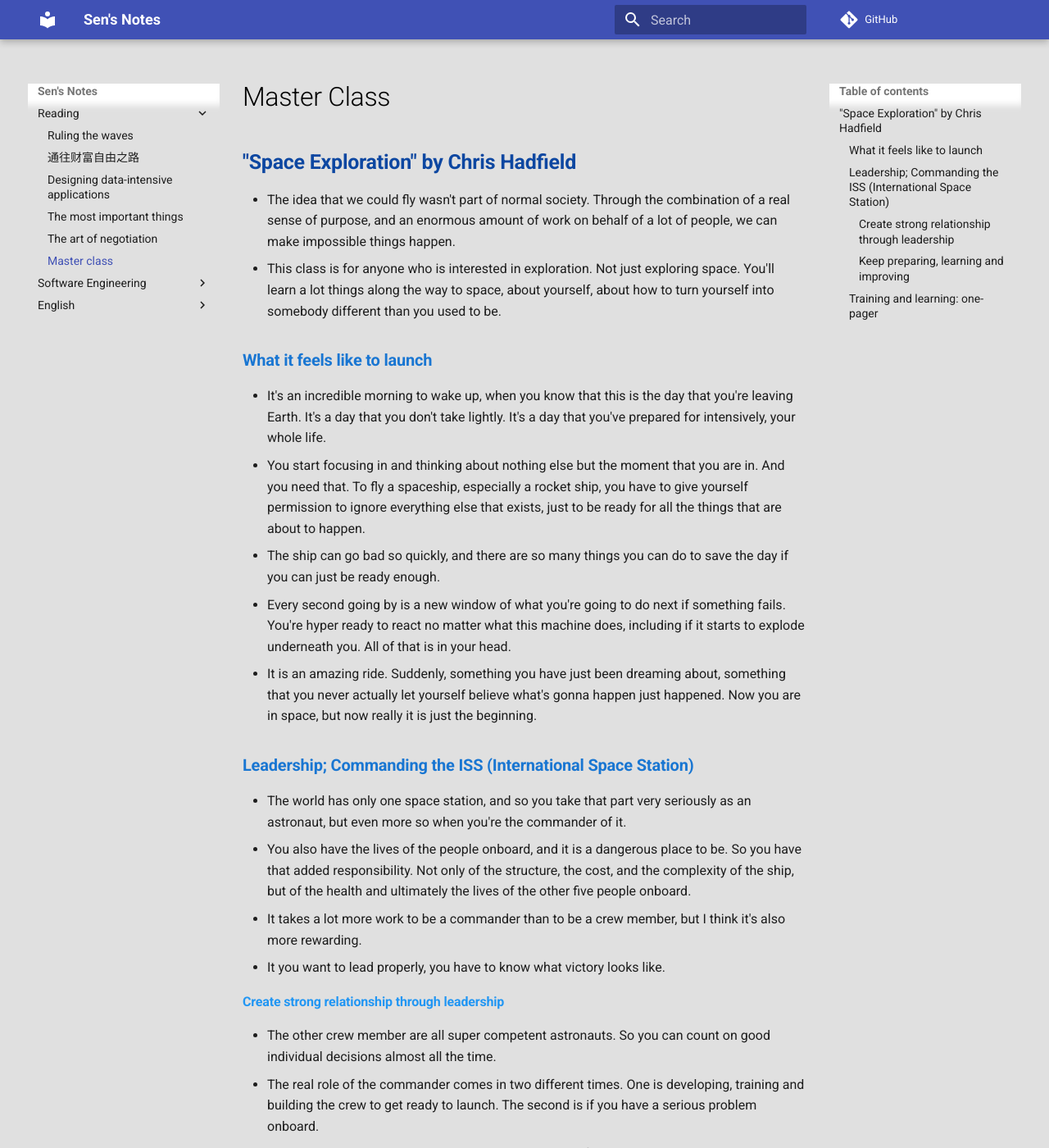
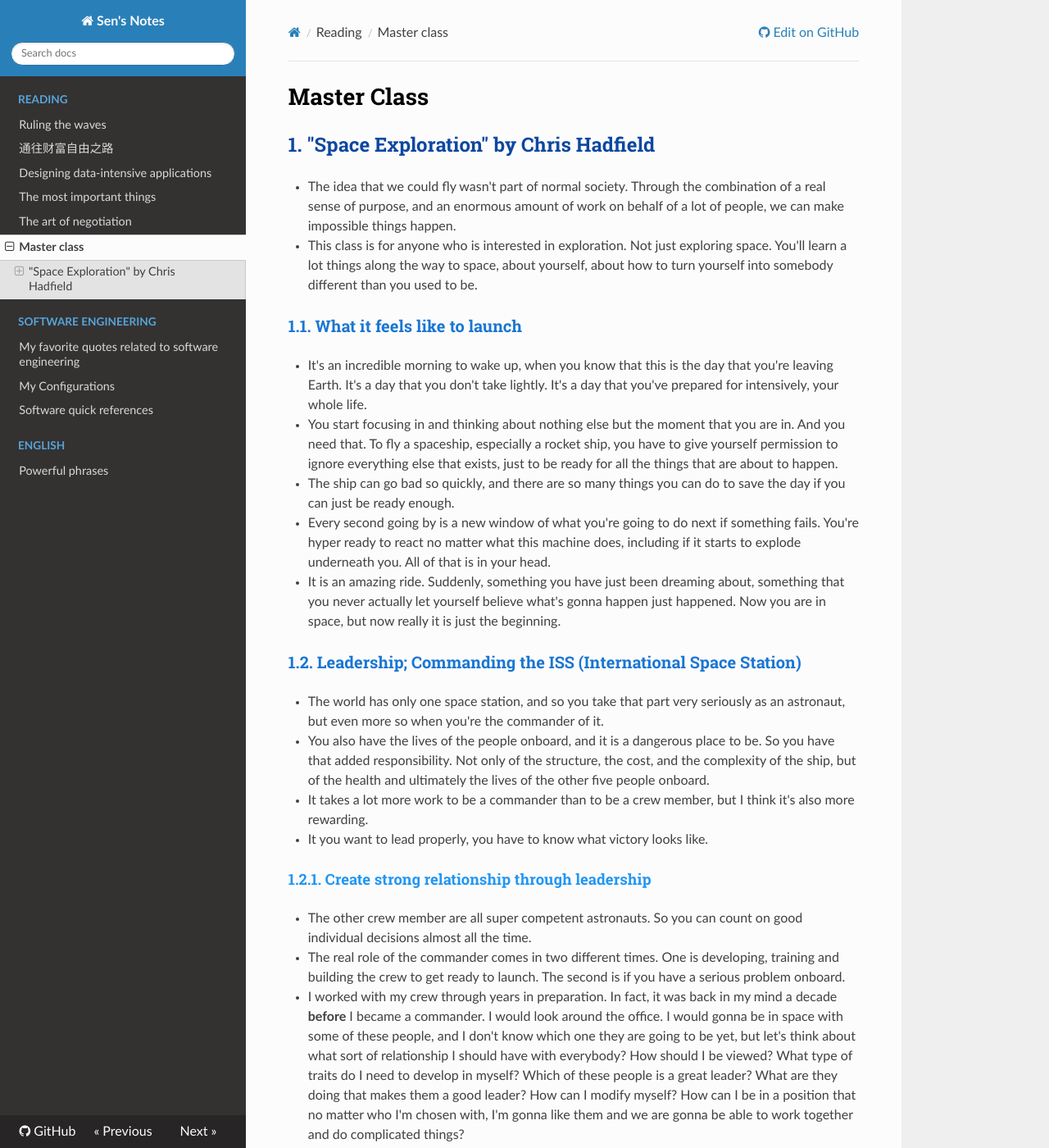
Before and after one commit to slinjhu/notes, an MkDocs documentation site: the page built from docs/reading/master-class.md, in a window 1280 px wide and 1400 px high. Shown: the whole window at 82% size. Built offline with MkDocs 1.6.1, drawn with Linux system fonts in a browser that asks for light colours; nearby versions of some CDN libraries; comment, search, counter and statistics services are not loaded; some of the changed text lies outside the part shown.

Commit message:
Changed style

```diff
--- a/docs/reading/master-class.md
+++ b/docs/reading/master-class.md
@@ -25,7 +25,7 @@ Now you are in space, but now really it is just the beginning.
 #### Create strong relationship through leadership
 - The other crew member are all super competent astronauts. So you can count on good individual decisions almost all the time.
 - The real role of the commander comes in two different times. One is developing, training and building the crew to get ready to launch. The second is if you have a serious problem onboard.
-- I worked with my crew through years in preparation. In fact, it was back in my mind a decade before I became a commander. I would look around the office.
+- I worked with my crew through years in preparation. In fact, it was back in my mind a decade **before** I became a commander. I would look around the office.
 I would gonna be in space with some of these people, and I don't know which one they are going to be yet, but let's think about what sort of relationship I should have with everybody? How should I be viewed? What type of traits do I need to develop in myself? Which of these people is a great leader? What are they doing that makes them a good leader? How can I modify myself? How can I be in a position that no matter who I'm chosen with, I'm gonna like them and we are gonna be able to work together and do complicated things?
 - When you get assigned a crew, then you are trying to make sure that the crew is protected, that they get the training that they need, that they feel fulfilled, that they're pursuing their own personal and profession objectives all the way through the training process.
 - The real ultimate test of being a commander is when something goes drastically wrong. You have to respond immediately.
--- a/docs/stylesheet.css
+++ b/docs/stylesheet.css
@@ -1,21 +1,53 @@
+/* Coloring */
+
 body {
     background-color: #E0E0E0;
 }
 
-.md-content h1 {
+h1 {
     color: black;
+    counter-reset: h2counter;
 }
 
-.md-content h2 {
+h2 {
     color:#0D47A1;
     font-weight: bolder;
 }
 
-.md-content h3 {
+h3 {
     color: #1976D2;
     font-weight: bold;
 }
 
-.md-content h4 {
+h4 {
     color: #2196F3;
 }
+
+/* Section numbering */
+
+body {
+    counter-reset : h2;
+}
+
+h2 {
+    counter-reset : h3;
+}
+
+h3 {
+    counter-reset : h4;
+}
+
+h2:before {
+    content : counter(h2,decimal) ". ";
+    counter-increment : h2;
+}
+
+h3:before {
+    content : counter(h2,decimal) "." counter(h3,decimal) ". ";
+    counter-increment : h3;
+}
+
+h4:before {
+    content : counter(h2,decimal) "." counter(h3,decimal) "." counter(h4,decimal) ". ";
+    counter-increment : h4;
+}
--- a/mkdocs.yml
+++ b/mkdocs.yml
@@ -1,7 +1,7 @@
 site_name: Sen's Notes
 repo_url: https://github.com/slinjhu/notes
 theme:
-    name: 'material'
+    name: 'readthedocs'
 extra_css:
     - 'stylesheet.css'
 extra_javascript:
@@ -12,6 +12,7 @@ markdown_extensions:
     - pymdownx.details
     - toc:
         permalink: true
+
 nav:
     - Reading:
         - 'Ruling the waves': 'reading/ruling-the-waves.md'
```
